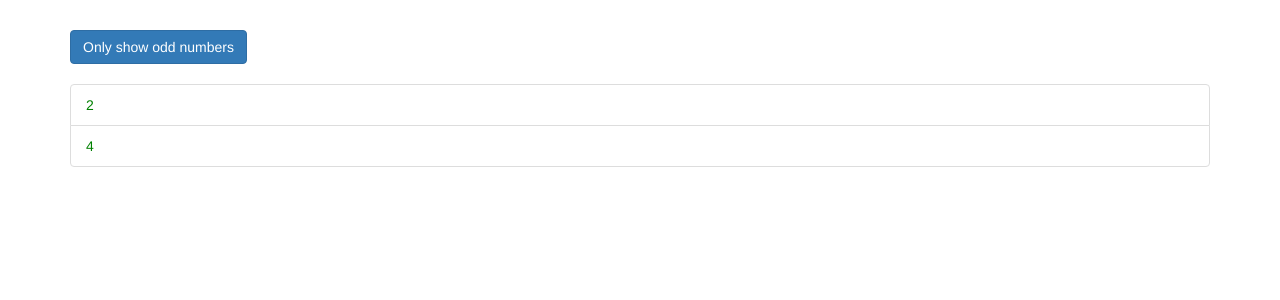
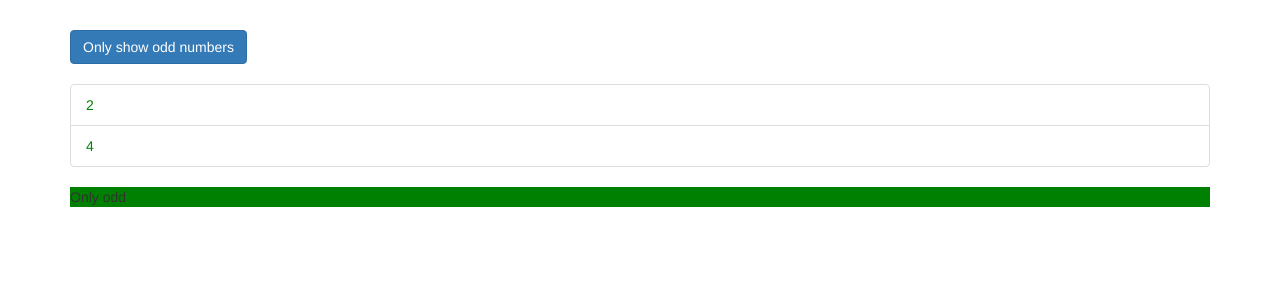
Before and after one commit to storres8/directives-start, an Angular app: page / in a window 1280 px wide. Shown: the top 300 px of the page. Built offline with nearby package versions, Linux system fonts and the light colour scheme.

Commit message:
created first custom directive.

```diff
--- a/src/app/app.component.html
+++ b/src/app/app.component.html
@@ -26,9 +26,7 @@
           </li>
         </div>
       </ul>
-      <ng-template [ngIf]="onlyOdd">
-        <!-- <p>Only odd</p> -->
-      </ng-template>
+      <p appBasicHighlight>Only odd</p>
     </div>
   </div>
 </div>
--- /dev/null
+++ b/src/app/directives/basic-highlight.directive.ts
@@ -0,0 +1,12 @@
+import { Directive, ElementRef, OnInit } from "@angular/core";
+
+@Directive({
+  selector: "[appBasicHighlight]"
+})
+export class BasicHighlightDirective implements OnInit {
+  constructor(private elementRef: ElementRef) {}
+
+  ngOnInit() {
+    this.elementRef.nativeElement.style.backgroundColor = "green";
+  }
+}
```
Also changed, not shown: src/app/app.module.ts (+8 -12 lines).
